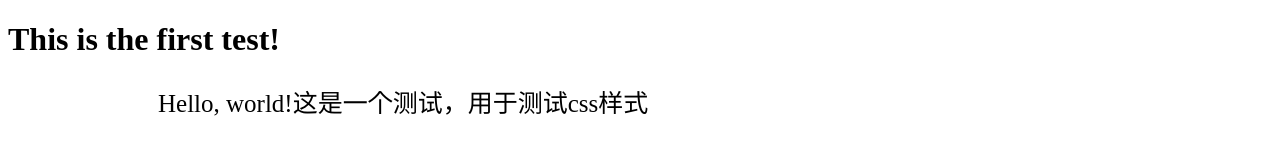
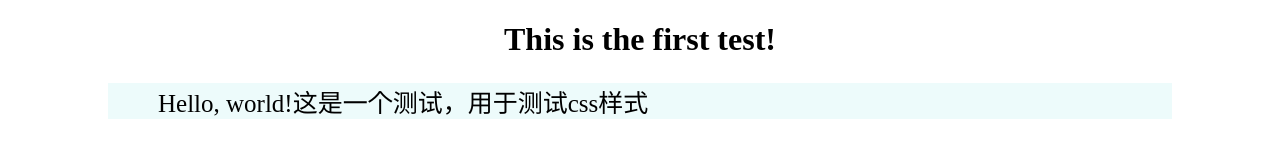
Before and after one commit to EmohinTac/emohintac.github.io, a plain HTML site: page blog/test.html in a window 1280 px wide. Drawn offline with Linux system fonts and the light colour scheme.

Commit message:
Update test.html

```diff
--- a/blog/test.html
+++ b/blog/test.html
@@ -4,18 +4,23 @@
     <title>Et'Blog</title>
     <link  href="https://static01.imgkr.com/temp/10ae6adf866a49e4aca8d7689963df70.ico"  rel="shortcut icon" type="image/x-icon" />
     <style>
-      p{
+      p.phase{
 	      word-wrap: break-word;
 	      word-break: normal;
         margin-left: 100px;
         margin-right: 100px;
         font-size: 25px;
         text-indent:2em;
+	      border-style: none;
+	      background-color: rgba(211,244,244,0.4);
     }
+	h1{
+		text-align:center;
+	}
     </style>
   </head>
   <body>
     <h1 id="title">This is the first test!</h1>
-    <p id="paragraph">Hello, world!这是一个测试，用于测试css样式</p>
+    <p id="paragraph" class="phase">Hello, world!这是一个测试，用于测试css样式</p>
   </body>
 </html>
```
